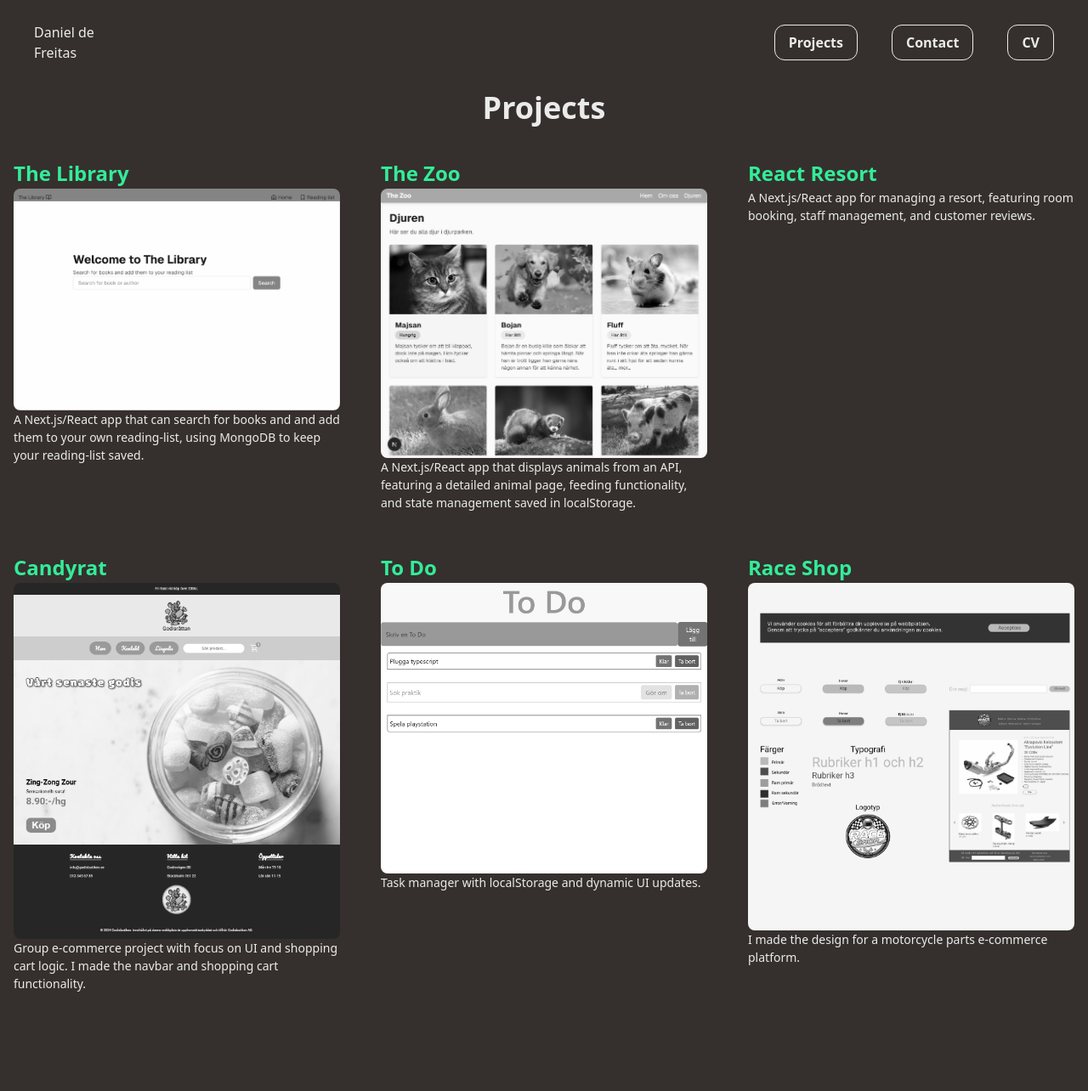
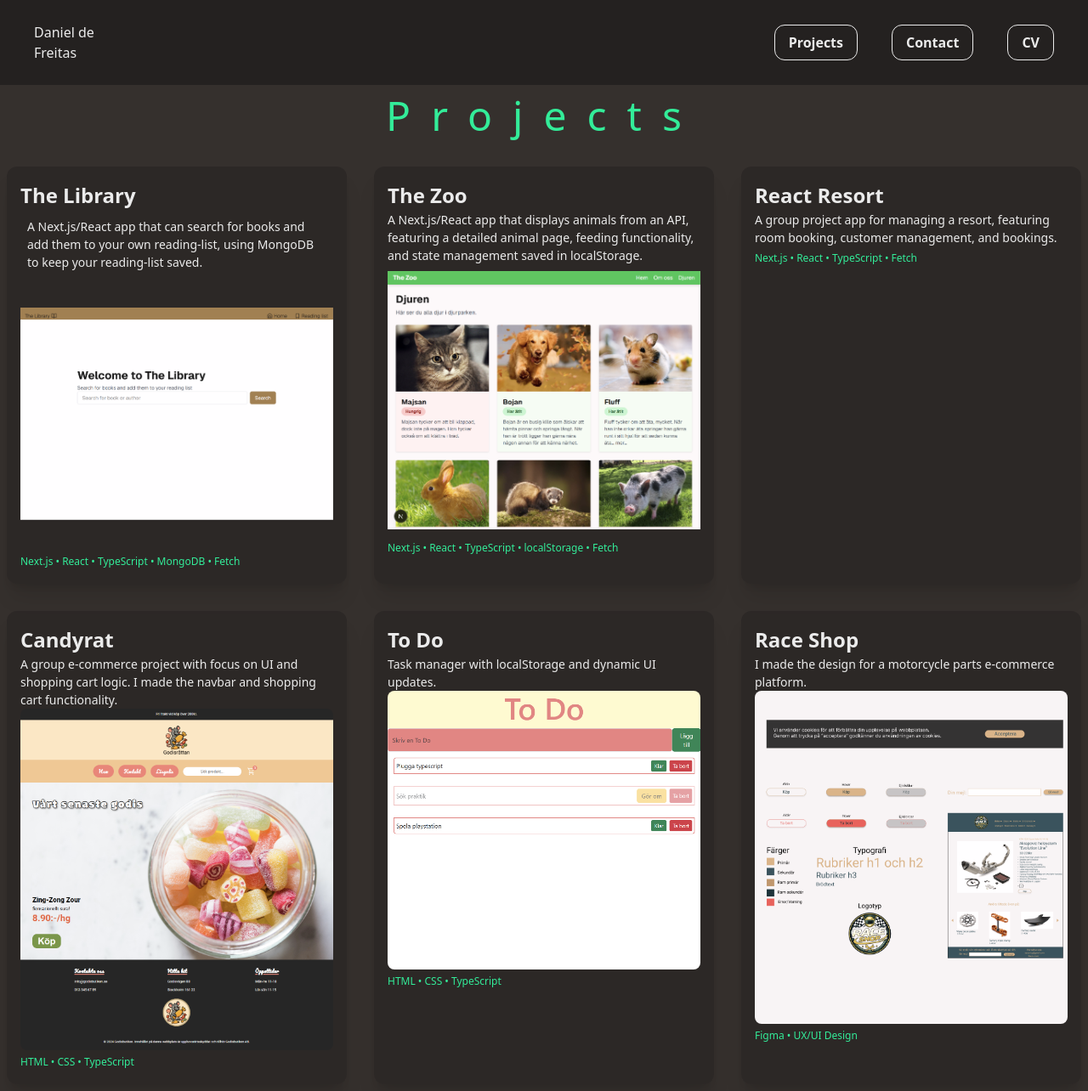
Before and after one commit to freitasmedia/portfolio-2.0, a Next.js app: page /projects in a window 1280 px wide. Shown: the whole page at 85% size. Before the commit the page ends 1184 px from the top, so only its background shows below. Built offline with nearby package versions, Linux system fonts and the light colour scheme.

Commit message:
small changes

```diff
--- a/app/components/Hero.tsx
+++ b/app/components/Hero.tsx
@@ -8,12 +8,12 @@ export const Hero = () => (
     <div className="absolute inset-0 top-60 md:top-30 flex items-center justify-center">
       <h3 className="heading-three">
         Contact{" "}
-        <a
+        <Link
           href="/#hotels"
           className="text-nav-button hover:text-nav-button-hover transition-color duration-300"
         >
           me
-        </a>
+        </Link>
       </h3>
     </div>
   </section>
--- a/app/globals.css
+++ b/app/globals.css
@@ -11,6 +11,7 @@
 @theme inline {
   --color-background: var(--background);
   --color-foreground: var(--foreground);
+  --color-dark-grey: var(--dark-grey);
   --color-nav-button: var(--nav-button);
   --color-nav-button-hover: var(--nav-button-hover);
   --font-sans: var(--font-geist-sans);
--- a/app/projects/page.tsx
+++ b/app/projects/page.tsx
@@ -3,87 +3,106 @@ import Image from "next/image";
 export default function ProjectsPage() {
   return (
     <>
-      <h1 className="heading-two text-center">Projects</h1>
+      <h1 className="heading-one text-nav-button">Projects</h1>
 
       <div className="grid justify-items-center grid-cols-3 gap-4 pt-4">
-        <div className="bg-dark-grey p-4 rounded-xl">
-          <h3 className="heading-three text-nav-button">The Library</h3>
+        <div className="bg-dark-grey/50 p-4 rounded-xl shadow-xl m-2">
+          <h3 className="heading-three">The Library</h3>
+          <div className="relative group">
+            <p className="paragraph m-2">
+              A Next.js/React app that can search for books and add them to your
+              own reading-list, using MongoDB to keep your reading-list saved.
+            </p>
             <Image
               src="/theLib.png"
               alt="The Library"
               width={600}
               height={1200}
-            className="rounded-lg grayscale hover:grayscale-0 transition duration-300 ease-in-out"
+              className="w-full h-80 object-contain rounded-lg"
             />
-          <p className="paragraph">
-            A Next.js/React app that can search for books and and add them to
-            your own reading-list, using MongoDB to keep your reading-list
-            saved.
-          </p>
           </div>
-        <div className="bg-dark-grey p-4 rounded-xl">
-          <h3 className="heading-three text-nav-button">The Zoo</h3>
-          <Image
-            src="/theZoo.png"
-            alt="The Zoo"
-            width={600}
-            height={200}
-            className="rounded-lg grayscale hover:grayscale-0 transition duration-300 ease-in-out"
-          />
+          <span className="info-text text-nav-button">
+            Next.js • React • TypeScript • MongoDB • Fetch
+          </span>
+        </div>
+        <div className="bg-dark-grey/50 p-4 rounded-xl shadow-xl m-2">
+          <h3 className="heading-three">The Zoo</h3>
           <p className="paragraph">
             A Next.js/React app that displays animals from an API, featuring a
             detailed animal page, feeding functionality, and state management
             saved in localStorage.
           </p>
+          <Image
+            src="/theZoo.png"
+            alt="The Zoo"
+            width={600}
+            height={1200}
+            className="w-full h-80 object-contain rounded-lg"
+          />
+          <span className="info-text text-nav-button">
+            Next.js • React • TypeScript • localStorage • Fetch
+          </span>
         </div>
-        <div className="bg-dark-grey p-4 rounded-xl">
-          <h3 className="heading-three text-nav-button">React Resort</h3>
+        <div className="bg-dark-grey/50 p-4 rounded-xl shadow-xl m-2">
+          <h3 className="heading-three">React Resort</h3>
           <p className="paragraph">
-            A Next.js/React app for managing a resort, featuring room booking,
-            staff management, and customer reviews.
+            A group project app for managing a resort, featuring room booking,
+            customer management, and bookings.
           </p>
+          <span className="info-text text-nav-button">
+            Next.js • React • TypeScript • Fetch
+          </span>
         </div>
       </div>
       <div className="grid justify-items-center grid-cols-3 gap-4 pt-4">
-        <div className="bg-dark-grey p-4 rounded-xl">
-          <h3 className="heading-three text-nav-button">Candyrat</h3>
+        <div className="bg-dark-grey/50 p-4 rounded-xl shadow-xl m-2">
+          <h3 className="heading-three">Candyrat</h3>
+          <p className="paragraph">
+            A group e-commerce project with focus on UI and shopping cart logic.
+            I made the navbar and shopping cart functionality.
+          </p>
           <Image
             src="/g-home-d.png"
             alt="Candyrat"
             width={600}
             height={1200}
-            className="rounded-lg grayscale hover:grayscale-0 transition duration-300 ease-in-out"
+            className="rounded-lg "
           />
+          <span className="info-text text-nav-button">
+            HTML • CSS • TypeScript
+          </span>
+        </div>
+        <div className="bg-dark-grey/50 p-4 rounded-xl shadow-xl m-2">
+          <h3 className="heading-three">To Do</h3>
           <p className="paragraph">
-            Group e-commerce project with focus on UI and shopping cart logic. I
-            made the navbar and shopping cart functionality.
+            Task manager with localStorage and dynamic UI updates.
           </p>
-        </div>
-        <div className="bg-dark-grey p-4 rounded-xl">
-          <h3 className="heading-three text-nav-button">To Do</h3>
           <Image
             src="/t-home.png"
             alt="To Do"
             width={600}
             height={1200}
-            className="rounded-lg grayscale hover:grayscale-0 transition duration-300 ease-in-out"
+            className="rounded-lg "
           />
+          <span className="info-text text-nav-button">
+            HTML • CSS • TypeScript
+          </span>
+        </div>
+        <div className="bg-dark-grey/50 p-4 rounded-xl shadow-xl m-2">
+          <h3 className="heading-three">Race Shop</h3>
           <p className="paragraph">
-            Task manager with localStorage and dynamic UI updates.
+            I made the design for a motorcycle parts e-commerce platform.
           </p>
-        </div>
-        <div className="bg-dark-grey p-4 rounded-xl">
-          <h3 className="heading-three text-nav-button">Race Shop</h3>
           <Image
             src="/rs-desk.png"
             alt="Race Shop"
             width={600}
             height={1200}
-            className="rounded-lg grayscale hover:grayscale-0 transition duration-300 ease-in-out"
+            className="rounded-lg "
           />
-          <p className="paragraph">
-            I made the design for a motorcycle parts e-commerce platform.
-          </p>
+          <span className="info-text text-nav-button">
+            Figma • UX/UI Design
+          </span>
         </div>
       </div>
     </>
```
Lines whose indentation alone changed are shown as unchanged.
